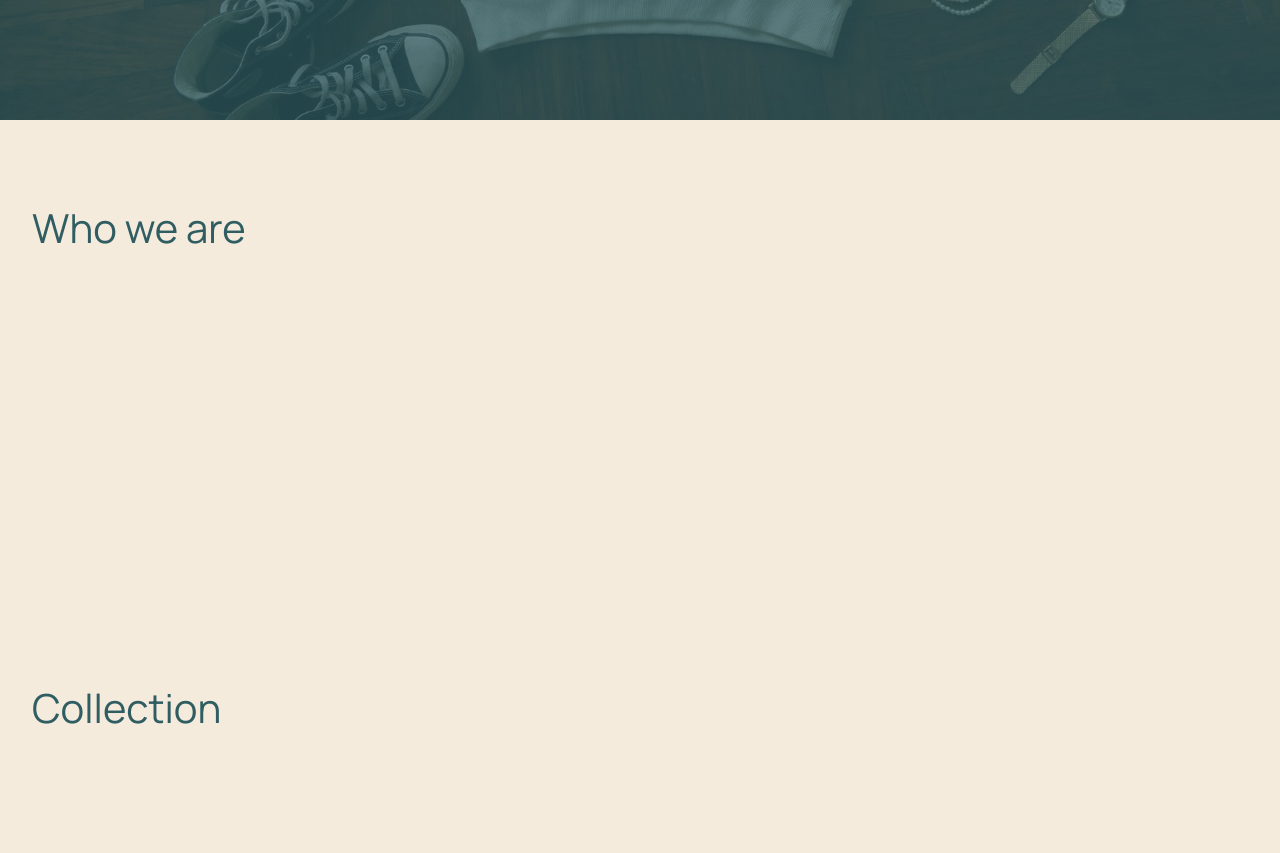
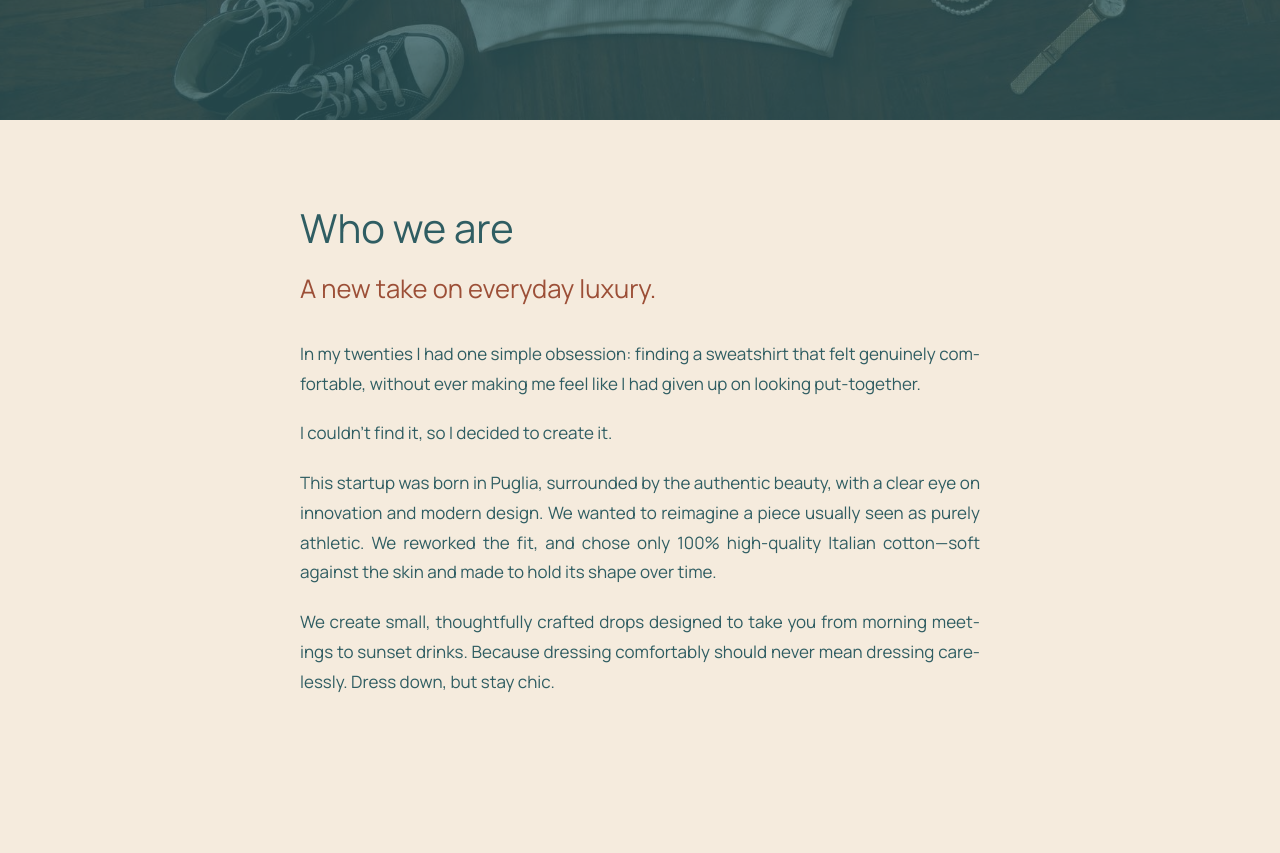
Before and after one commit to Maria230703/hoodie-world, a plain HTML site: page index.html in a window 1280 px wide. Shown: the part 680-1533 px from the top of the page. Drawn offline with Linux system fonts and the light colour scheme.

Commit message:
Add Who we are presentation text with justified paragraphs
Co-Authored-By: Claude Opus 5.5 <noreply@anthropic.com>

```diff
--- a/index.html
+++ b/index.html
@@ -7,7 +7,7 @@
   <link rel="preconnect" href="https://fonts.googleapis.com">
   <link rel="preconnect" href="https://fonts.gstatic.com" crossorigin>
   <link href="https://fonts.googleapis.com/css2?family=Manrope:wght@400&display=swap" rel="stylesheet">
-  <link rel="stylesheet" href="style.css?v=8">
+  <link rel="stylesheet" href="style.css?v=10">
 </head>
 <body>
   <header class="site-header">
@@ -62,8 +62,15 @@
       <a class="btn-primary" href="#collection">Buy now</a>
     </section>
 
-    <section id="who-we-are" class="placeholder-section" aria-labelledby="who-we-are-title">
-      <h2 id="who-we-are-title">Who we are</h2>
+    <section id="who-we-are" class="placeholder-section about" aria-labelledby="who-we-are-title">
+      <div class="about-inner">
+        <h2 id="who-we-are-title">Who we are</h2>
+        <p class="about-lead">A new take on everyday luxury.</p>
+        <p>In my twenties I had one simple obsession: finding a sweatshirt that felt genuinely comfortable, without ever making me feel like I had given up on looking put-together.</p>
+        <p>I couldn’t find it, so I decided to create it.</p>
+        <p>This startup was born in Puglia, surrounded by the authentic beauty, with a clear eye on innovation and modern design. We wanted to reimagine a piece usually seen as purely athletic. We reworked the fit, and chose only 100% high-quality Italian cotton—soft against the skin and made to hold its shape over time.</p>
+        <p>We create small, thoughtfully crafted drops designed to take you from morning meetings to sunset drinks. Because dressing comfortably should never mean dressing carelessly. Dress down, but stay chic.</p>
+      </div>
     </section>
 
     <section id="collection" class="placeholder-section" aria-labelledby="collection-title">
--- a/style.css
+++ b/style.css
@@ -274,6 +274,33 @@ em, i {
   font-size: clamp(1.75rem, 4vw, 2.5rem);
 }
 
+/* ===== Who we are: testo della presentazione in una colonna leggibile ===== */
+.about-inner {
+  max-width: 680px;
+  margin: 0 auto;
+}
+
+.about-lead {
+  margin: 16px 0 32px;
+  font-size: clamp(1.25rem, 2.6vw, 1.6rem);
+  line-height: 1.4;
+  color: var(--terracotta);
+}
+
+.about p:not(.about-lead) {
+  margin: 0 0 20px;
+  font-size: clamp(1rem, 1.4vw, 1.0625rem);
+  line-height: 1.75;
+  /* Testo giustificato; la sillabazione evita spazi troppo larghi nelle colonne strette */
+  text-align: justify;
+  hyphens: auto;
+  -webkit-hyphens: auto;
+}
+
+.about p:last-child {
+  margin-bottom: 0;
+}
+
 .placeholder-section :focus-visible {
   outline-color: var(--petrol);
 }
```
